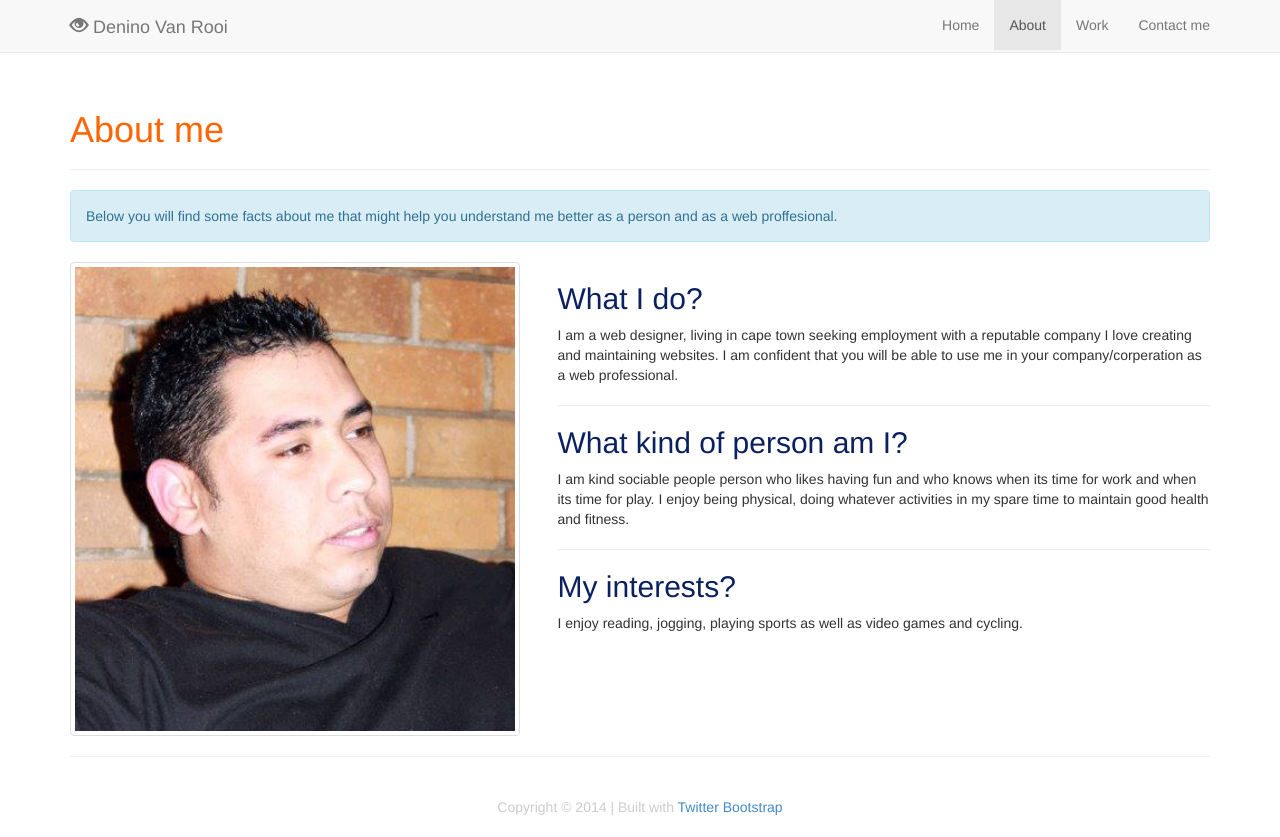
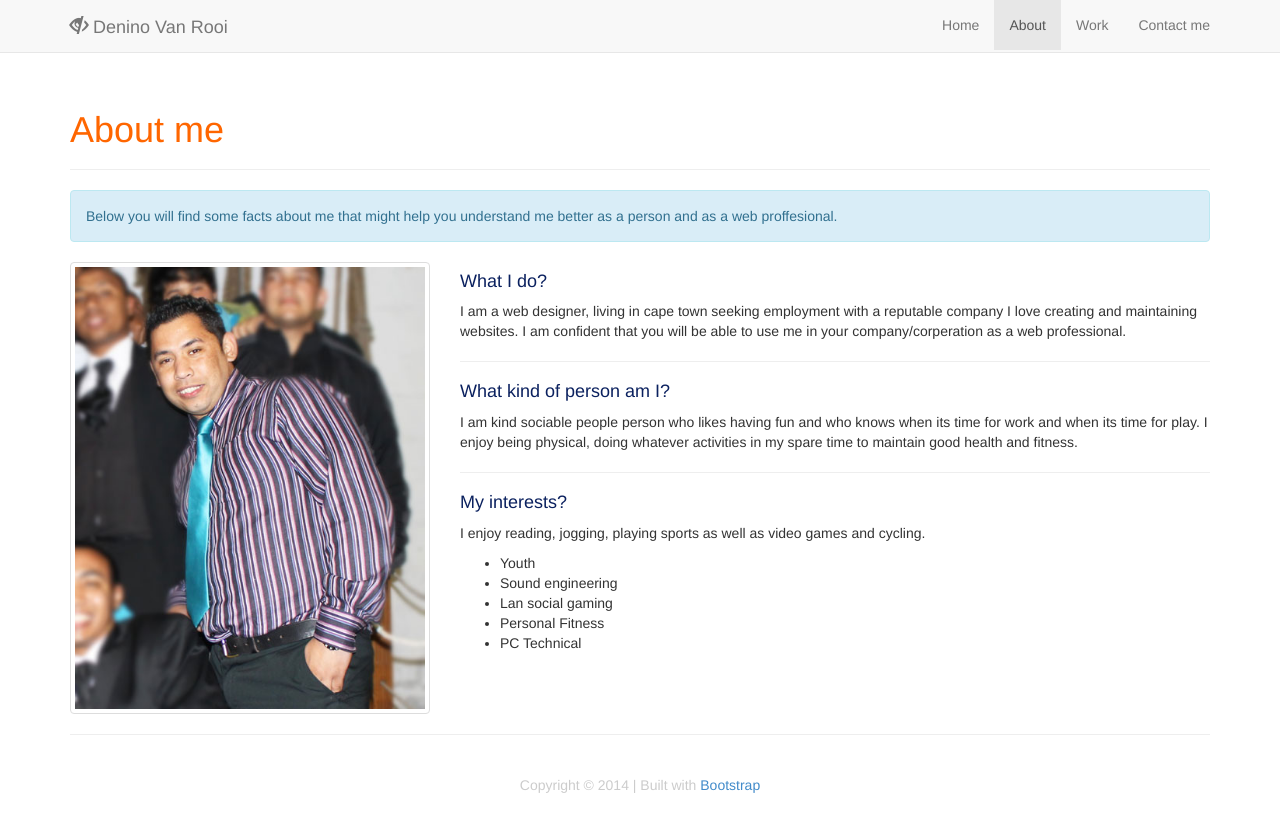
Before and after one commit to denino-vanrooi/denino-vanrooi.github.io, a plain HTML site: page about_denino.html in a window 1280 px wide. After the commit the page ends 815 px from the top, so only its background shows below. Drawn offline with Linux system fonts and the light colour scheme.

Commit message:
Seo Changes

```diff
--- a/about_denino.html
+++ b/about_denino.html
@@ -3,11 +3,8 @@
 <head>
 <link href="css/bootstrap.min.css" rel="stylesheet" type="text/css">
 <link href="css/custom.css" rel="stylesheet" type="text/css">
-
 <link href="css/custombody.css" rel="stylesheet" type="text/css">
-</head>
 <meta name="viewport" content="width=device-width, initial-scale=1.0, maximum-scale=1.0, user-scalable=no">
-
 </head>
 <body>
 <nav class="navbar navbar-default navbar-fixed-top" role="navigation">
@@ -20,7 +17,7 @@
         <span class="icon-bar"></span>
         <span class="icon-bar"></span>
       </button>
-      <a class="navbar-brand" href="index.html"><span class="glyphicon glyphicon-eye-open "></span> Denino Van Rooi</a>
+      <a class="navbar-brand" href="index.html"><span class="glyphicon glyphicon-eye-close "></span> Denino Van Rooi</a>
     </div>
 
     <!-- Collect the nav links, forms, and other content for toggling -->
@@ -30,7 +27,6 @@
         <li class="active"><a href="about_denino.html">About</a></li>
         <li><a href="work.html">Work</a></li>
          <li><a href="contact.html">Contact me</a></li>
-
       </ul>
 
 
@@ -38,41 +34,38 @@
   </div><!-- /.container-fluid -->
 </nav>
 <div class="container">
-
-
-
   <div class="row content_style">
     <div class="col-md-12">
       <div class="page-header">
-
-    <h1 style="color:#F60">About me</h1></div>
+        <h1 style="color:#F60">About me</h1>
+      </div>
       <div class="alert alert-info">Below you will find some facts about me that might help you understand me better as a person and as a web proffesional.</div>
     </div>
-
-
   </div>
-
   <div class="row">
-<div class="col-md-5 col-xs-12">
- <img src="img/denino_about.png" alt="Portrait of Denino Van Rooi" name="portrait" width="450" height="475" class="img-responsive img-thumbnail">
-</div>
-<div class="col-md-7 col-xs-12">
-<h2 style="color:#0b215f">What I do?</h2>
+    <div class="col-md-4 col-xs-12"> <img src="img/workprofile.jpg" alt="Portrait of Denino Van Rooi" name="portrait" width="450" height="569" class="img-responsive img-thumbnail"> </div>
+    <div class="col-md-8 col-xs-12">
+      <h4 style="color:#0b215f">What I do?</h4>
       I am a web designer, living in cape town seeking employment with a reputable company I love creating and maintaining websites. I am confident that you will be able to use me in your company/corperation as a web professional.
       <hr class="divider">
-   <h2 style="color:#0b215f">What kind of person am I?</h2>
+      <h4 style="color:#0b215f">What kind of person am I?</h4>
       <p>I am kind sociable people person who likes having fun and who knows when its time for work and when its time for play. I enjoy being physical, doing whatever activities in my spare time to maintain good health and fitness.</p>
       <hr class="divider">
-  <h2 style="color:#0b215f">My interests?</h2>
+      <h4 style="color:#0b215f">My interests?</h4>
       <p>I enjoy reading, jogging, playing sports as well as video games  and cycling. </p>
+      <ul>
+      <li>Youth</li>
+      <li>Sound engineering</li>
+      <li>Lan social gaming</li>
+      <li>Personal Fitness</li>
+      <li>PC Technical</li>
+      </ul>
     </div>
-
-
   </div>
 </div>
 
 <div class="container">
-  <div class="row"><div class="col-md-12"><hr class="divider"><footer> Copyright &copy; 2014 | Built with <a href="#">Twitter Bootstrap</a></footer>
+  <div class="row"><div class="col-md-12"><hr class="divider"><footer> Copyright &copy; 2014 | Built with <a href="getbootstrap.com">Bootstrap</a></footer>
  </div> </div>
 </div>
 <!-- jQuery (necessary for Bootstrap's JavaScript plugins) -->
```
Also changed, not shown: contact.html (+18 -30 lines), index.html (+11 -39 lines), work.html (+22 -43 lines), img/workprofile.jpg (added). Lines whose indentation alone changed are shown as unchanged.
